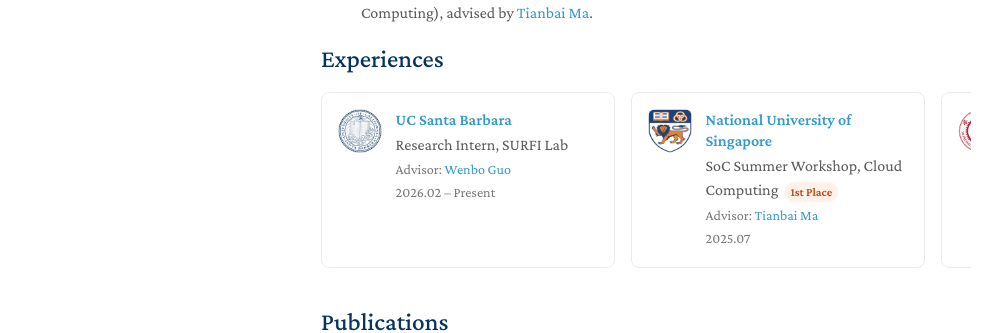
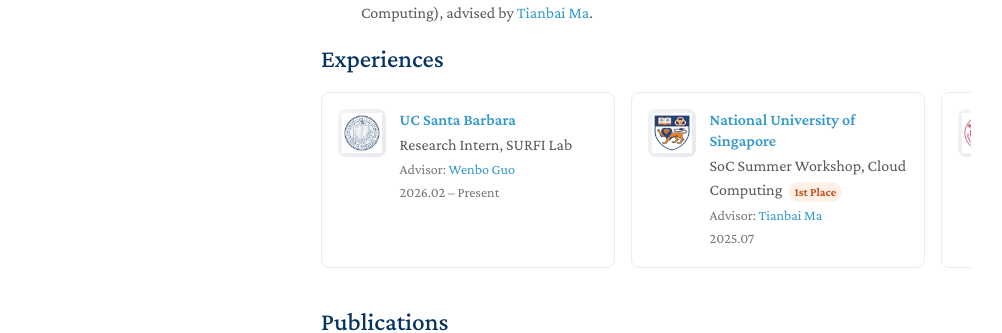
Before and after one commit to RyanStarFox/academic_page, a Jekyll site: the page built from index.md, in a window 1280 px wide. Shown: the part 426-759 px from the top of the page, without its empty margins (149-1151 px from the left). Built offline with Jekyll 4.4.1, drawn with Linux system fonts in a browser that asks for light colours; a style sheet for code colours, icons or effects is not loaded; our own code applies the rules of GitHub Pages for plain Markdown files.

Commit message:
Normalize experience logos so school seals render at the same size.
Co-authored-by: Cursor <cursoragent@cursor.com>

```diff
--- a/_sass/experiences.scss
+++ b/_sass/experiences.scss
@@ -36,8 +36,8 @@
 .exp-card-icon {
   position: relative;
   flex-shrink: 0;
-  width: 44px;
-  height: 44px;
+  width: 48px;
+  height: 48px;
   border-radius: 8px;
   overflow: hidden;
   background: linear-gradient(135deg, #f4f4f7, #e7e7ee);
@@ -53,9 +53,9 @@
 
 .exp-card-icon img {
   position: absolute;
-  inset: 0;
-  width: 100%;
-  height: 100%;
+  inset: 4px;
+  width: calc(100% - 8px);
+  height: calc(100% - 8px);
   object-fit: contain;
   background: #fff;
 }
```
Also changed, not shown: assets/img/experiences/nus.png, assets/img/experiences/shs.png, assets/img/experiences/sjtu.png, assets/img/experiences/ucsb.png.
